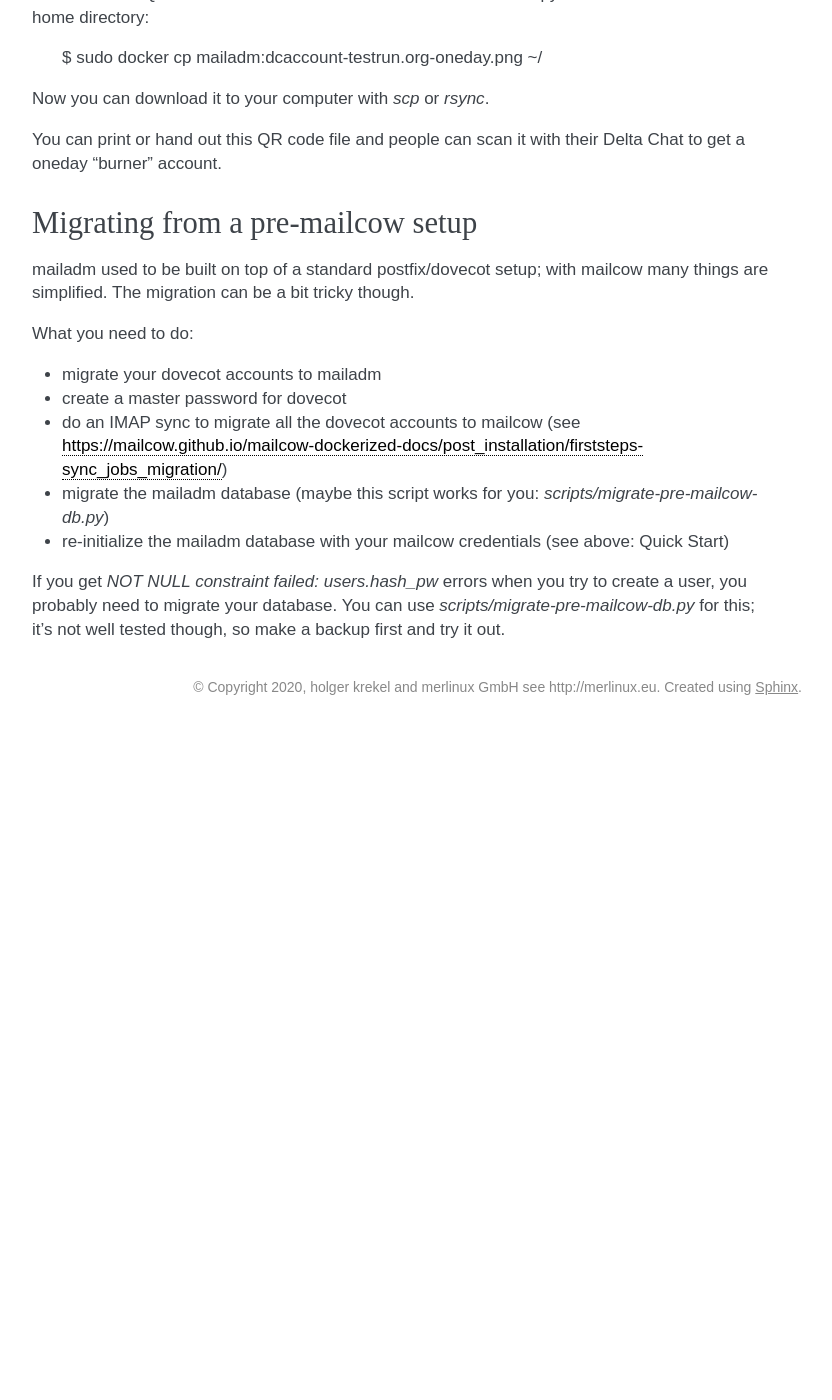
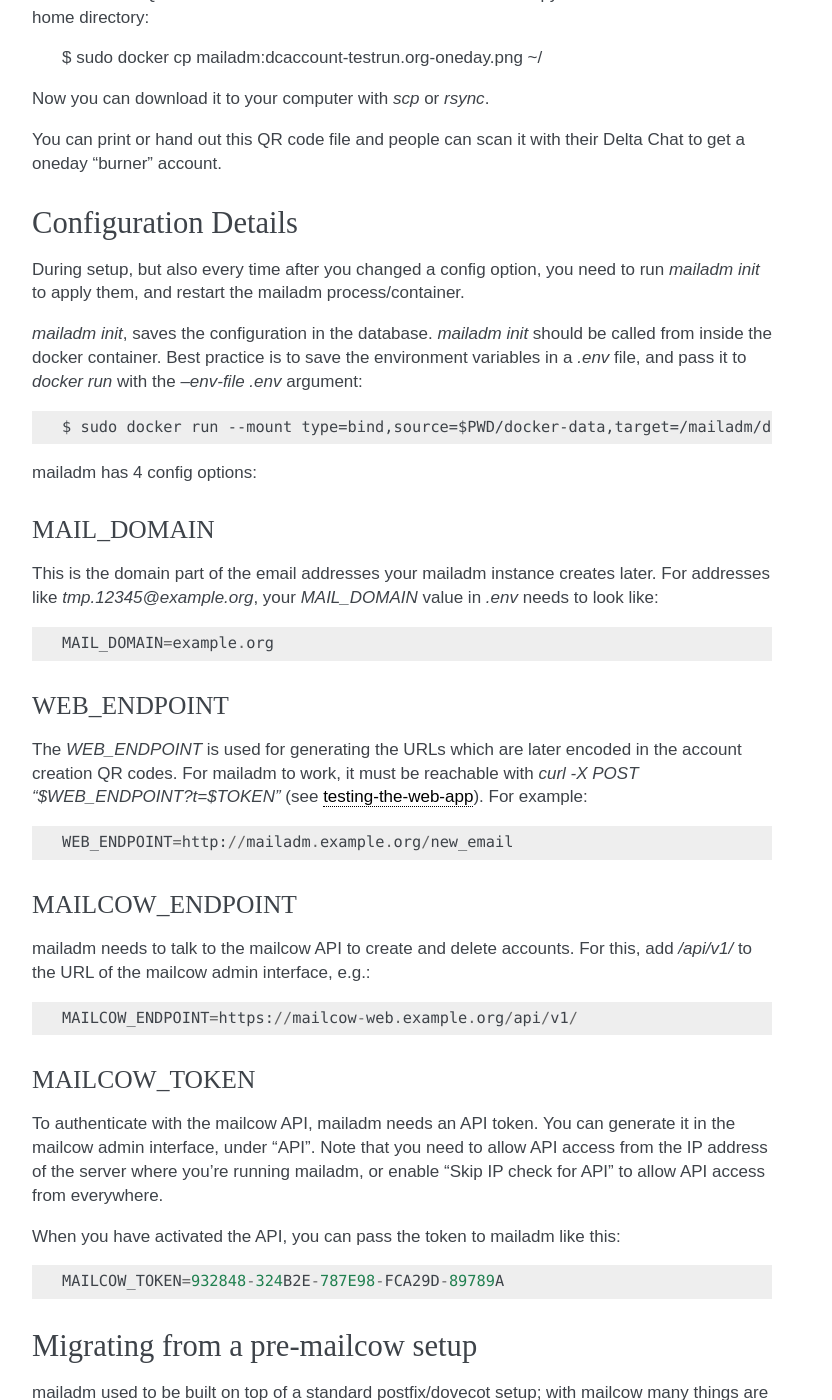
Before and after one commit to deltachat/mailadm, a Sphinx documentation site: the page built from doc/index.rst, in a window 1280 px wide and 1400 px high, scrolled down 2799 px. Shown: the whole window, without its empty margins (348-1180 px from the left). Built offline with Sphinx 7.4.7, drawn with Linux system fonts in a browser that asks for light colours; before the commit the page ends 3524 px from its top, so only the background shows below that; some of the changed text lies outside the part shown.

Commit message:
documented the config options more extensively. closes #29

```diff
--- a/doc/index.rst
+++ b/doc/index.rst
@@ -91,6 +91,8 @@
 
     $ mailadm add-user --token oneday tmp.12345@example.org
     added addr 'tmp.12345@example.org' with token 'oneday'
+
+.. _testing-the-web-app:
 
 Testing the Web App
 +++++++++++++++++++
@@ -144,6 +146,60 @@
 You can print or hand out this QR code file and people can scan it with
 their Delta Chat to get a oneday "burner" account.
 
+Configuration Details
+---------------------
+
+During setup, but also every time after you changed a config option, you need
+to run `mailadm init` to apply them, and restart the mailadm process/container.
+
+`mailadm init`, saves the configuration in the database. `mailadm init` should
+be called from inside the docker container. Best practice is to save the
+environment variables in a `.env` file, and pass it to `docker run` with the
+`--env-file .env` argument::
+
+    $ sudo docker run --mount type=bind,source=$PWD/docker-data,target=/mailadm/docker-data --env-file .env --rm mailadm-mailcow mailadm init
+
+mailadm has 4 config options:
+
+MAIL_DOMAIN
++++++++++++
+
+This is the domain part of the email addresses your mailadm instance creates
+later. For addresses like `tmp.12345@example.org`, your `MAIL_DOMAIN` value in
+`.env` needs to look like::
+
+    MAIL_DOMAIN=example.org
+
+WEB_ENDPOINT
+++++++++++++
+
+The `WEB_ENDPOINT` is used for generating the URLs which are later encoded in
+the account creation QR codes. For mailadm to work, it must be reachable with
+`curl -X POST "$WEB_ENDPOINT?t=$TOKEN"` (see testing-the-web-app_). For
+example::
+
+    WEB_ENDPOINT=http://mailadm.example.org/new_email
+
+MAILCOW_ENDPOINT
+++++++++++++++++
+
+mailadm needs to talk to the mailcow API to create and delete accounts. For
+this, add `/api/v1/` to the URL of the mailcow admin interface, e.g.::
+
+    MAILCOW_ENDPOINT=https://mailcow-web.example.org/api/v1/
+
+MAILCOW_TOKEN
++++++++++++++
+
+To authenticate with the mailcow API, mailadm needs an API token. You can generate
+it in the mailcow admin interface, under "API". Note that you need to allow API access
+from the IP address of the server where you're running mailadm, or enable "Skip
+IP check for API" to allow API access from everywhere.
+
+When you have activated the API, you can pass the token to mailadm like this::
+
+    MAILCOW_TOKEN=932848-324B2E-787E98-FCA29D-89789A
+
 Migrating from a pre-mailcow setup
 ----------------------------------
 
```
Also changed, not shown: other parts of doc/index.rst (+2 -2 lines).
